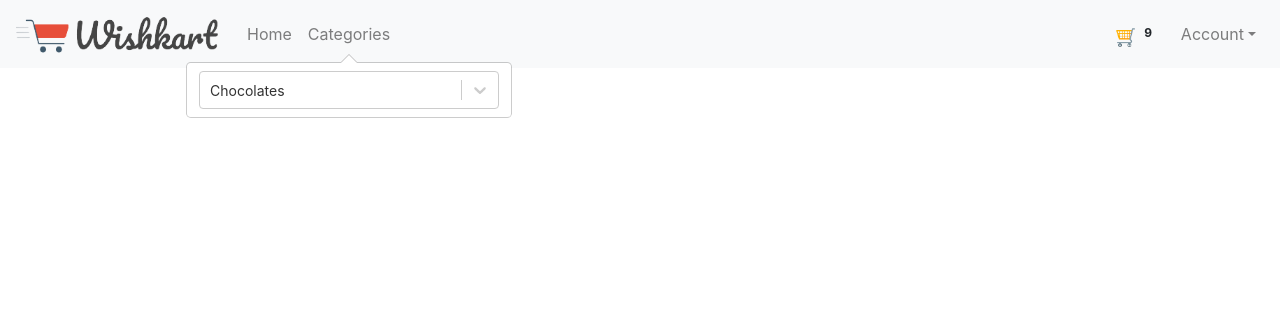
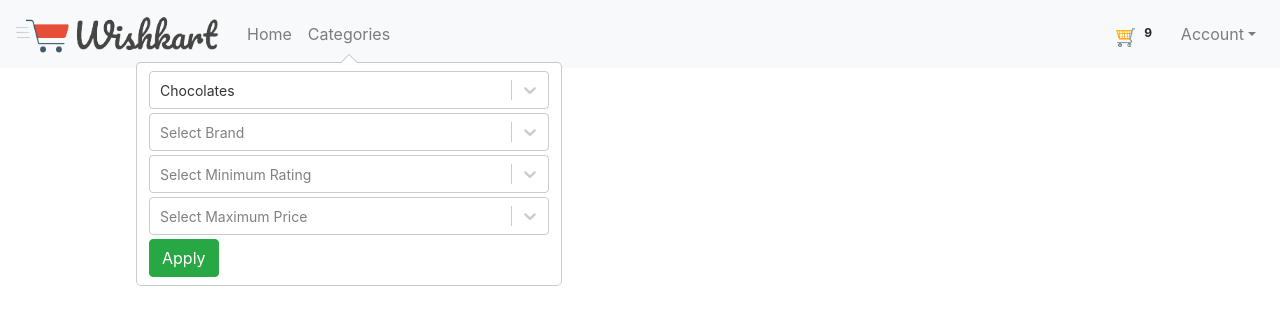
Before and after one commit to xufor/int-ecom-ui, a React (Create React App) app: page / in a window 1280 px wide. Both pictures are taken after a click on the element "Categories". Shown: the top 324 px of the page. Built offline with nearby package versions, Linux system fonts and the light colour scheme.

Commit message:
categories selection complete

```diff
--- a/src/components/ApplicationBar/ApplicationBar.js
+++ b/src/components/ApplicationBar/ApplicationBar.js
@@ -1,9 +1,9 @@
 import React, { Component } from 'react';
-import { Navbar, Nav, NavDropdown, Badge, Overlay, Popover } from 'react-bootstrap';
+import { Navbar, Nav, NavDropdown, Button, Badge, Overlay, Popover } from 'react-bootstrap';
+import { Link } from 'react-router-dom';
 import Select from 'react-select'
-import { Link } from 'react-router-dom';
 
-import { categories } from './categoriesData';
+import { categories, brands, ratings, prices } from './selectionData';
 import './style.css';
 
 class ApplicationBar extends Component {
@@ -12,8 +12,12 @@ class ApplicationBar extends Component {
     this.state = {
       showCategoryOverlay: false,
       targetForOverlay: null,
+      selectedCategory: categories[0],
+      selectedBrands: null,
     };
     this.overlayContainerRef = React.createRef();
+    this.selectedRating = null;
+    this.selectedPrice = null;
   }
 
   onClickCategories = (event) => {
@@ -23,17 +27,64 @@ class ApplicationBar extends Component {
     });
   }
 
+  onCategoryChange = (event) => {
+    this.setState({ selectedCategory: event, selectedBrands: null });
+  }
+
+  onBrandChange = (event) => {
+    this.setState({ selectedBrands: event });
+  }
+
+  onRatingChange = (event) => {
+    this.selectedRating = event;
+    console.log(this.selectedPrice);
+    console.log(this.selectedRating);
+  }
+
+  onPriceChange = (event) => {
+    this.selectedPrice = event;
+  }
+
   categoriesOverlayMaker = () => {
     const selects = (
       <React.Fragment>
         <Select
-          defaultValue={[categories[0]]}
-          name={"colors"}
+          defaultValue={[this.state.selectedCategory]}
           options={categories}
-          className={"basic-multi-select"}
+          onChange={this.onCategoryChange}
+          className={"basic-multi-select categories-selects mb-1"}
           classNamePrefix={"select"}
-          id={"categories-selects"}
+          isSearchable
         />
+        <Select
+          isMulti
+          placeholder={"Select Brand"}
+          value={this.state.selectedBrands}
+          onChange={this.onBrandChange}
+          options={brands[this.state.selectedCategory.value]}
+          className={"basic-multi-select categories-selects mb-1"}
+          classNamePrefix="select"
+          isSearchable
+        />
+        <Select
+          placeholder={"Select Minimum Rating"}
+          options={ratings}
+          onChange={this.onRatingChange}
+          className={"basic-multi-select categories-selects mb-1"}
+          classNamePrefix={"select"}
+          isSearchable
+        />
+        <Select
+          placeholder={"Select Maximum Price"}
+          options={prices}
+          onChange={this.onPriceChange}
+          className={"basic-multi-select categories-selects mb-1"}
+          classNamePrefix={"select"}
+          isSearchable
+        />
+        <Button variant="success">
+          Apply
+        </Button>
       </React.Fragment>
     );
 
@@ -43,7 +94,7 @@ class ApplicationBar extends Component {
         placement={"bottom"}
         target={this.state.targetForOverlay}
         container={this.overlayContainerRef.current}
-        containerPadding={20}
+        containerPadding={10}
       >
         <Popover id={"popover-contained"}>
           <Popover.Content>
--- a/src/components/ApplicationBar/categoriesData.js
+++ /dev/null
@@ -1,5 +0,0 @@
-export const categories = [
-    { value: 'chocolate', label: 'Chocolates' },
-    { value: 'shoes', label: 'Shoes' },
-    { value: 'mobiles', label: 'Mobiles' }
-  ]
--- /dev/null
+++ b/src/components/ApplicationBar/selectionData.js
@@ -0,0 +1,51 @@
+export const categories = [
+    { value: 'chocolates', label: 'Chocolates' },
+    { value: 'shoes', label: 'Shoes' },
+    { value: 'mobiles', label: 'Mobiles' }
+]
+
+const chocolateBrands = [
+    { value: 'cadbury', label: 'Cadbury' },
+    { value: 'nestle', label: 'Nestle' },
+    { value: 'britannia', label: 'Britannia'},
+    { value: 'parle', label: 'Parle'},
+    { value: 'galaxy', label: 'Galaxy'},
+]
+
+const shoeBrands = [
+    { value: 'bata', label: 'Bata' },
+    { value: 'adidas', label: 'Adidas' },
+    { value: 'nike', label: 'Nike'},
+    { value: 'campus', label: 'Campus'},
+    { value: 'puma', label: 'Puma'},
+]
+
+const mobileBrands = [
+    { value: 'xiaomi', label: 'Xiaomi' },
+    { value: 'samsung', label: 'Samsung' },
+    { value: 'realme', label: 'Realme'},
+    { value: 'apple', label: 'Apple'},
+    { value: 'oneplus', label: 'Oneplus'},
+]
+
+export const brands = {
+    chocolates: chocolateBrands,
+    shoes: shoeBrands,
+    mobiles: mobileBrands,
+}
+
+export const ratings = [
+    { value: 1, label: '1'},
+    { value: 2, label: '2'},
+    { value: 3, label: '3'},
+    { value: 4, label: '4'},
+    { value: 5, label: '5'},
+]
+
+export const prices = [
+    { value: 100, label: '<100'},
+    { value: 500, label: '<500'},
+    { value: 1000, label: '<1000'},
+    { value: 5000, label: '<5000'},
+    { value: 10000, label: '<10000'},
+]
--- a/src/components/ApplicationBar/style.css
+++ b/src/components/ApplicationBar/style.css
@@ -2,10 +2,14 @@
     cursor: pointer;
 }
 
-#categories-selects {
-    width: 300px;
+.categories-selects {
+    width: 400px;
 }
 
 .popover {
     min-width: max-content;
 }
+
+.basic-multi-select {
+    font-family: inherit;
+}
```
